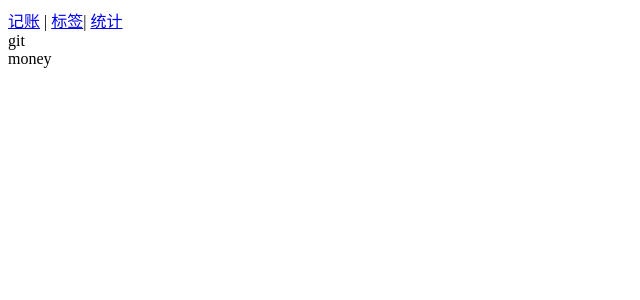
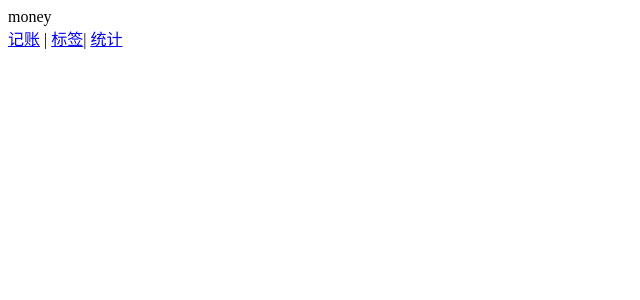
Before and after one commit to tyj1113/money, a Vue app: page /#/money in a window 1280 px wide. Shown: the top 300 px of the page, without its empty margins (0-640 px from the left). Built offline with nearby package versions, Linux system fonts and the light colour scheme.

Commit message:
封装nav组件

```diff
--- a/src/App.vue
+++ b/src/App.vue
@@ -1,10 +1,6 @@
 <template>
-  <div id="app">
-    <div id="nav">
-      <router-link to="/money">记账</router-link> |
-      <router-link to="/labels">标签</router-link>|
-      <router-link to="/statistics">统计</router-link>
-    </div>git
+  <div >
+
     <router-view/>
   </div>
 </template>
--- /dev/null
+++ b/src/components/Nav.vue
@@ -0,0 +1,17 @@
+<template>
+      <nav>
+        <router-link to="/money">记账</router-link> |
+        <router-link to="/labels">标签</router-link>|
+        <router-link to="/statistics">统计</router-link>
+      </nav>
+</template>
+
+<script lang="ts">
+export default {
+name: "Navs"
+}
+</script>
+
+<style lang="scss" scoped>
+
+</style>
--- a/src/main.ts
+++ b/src/main.ts
@@ -3,9 +3,10 @@ import App from './App.vue'
 import './registerServiceWorker'
 import router from './router'
 import store from './store'
+import Nav from '@/components/Nav.vue';
 
 Vue.config.productionTip = false
-
+Vue.component("Nav",Nav)
 new Vue({
   router,
   store,
--- a/src/components/Statistics.vue
+++ b/src/views/Labels.vue
@@ -1,10 +1,13 @@
 <template>
-    <div>statistics</div>
+    <div>labels
+      <Nav/>
+    </div>
+
 </template>
 
 <script lang="ts">
 export default {
-name: "Statistics"
+name: "Labels"
 }
 </script>
 
--- a/src/components/Money.vue
+++ b/src/views/Money.vue
@@ -1,5 +1,8 @@
 <template>
-  <div>money</div>
+  <div>money
+    <Nav/>
+  </div>
+
 </template>
 
 <script lang="ts">
--- /dev/null
+++ b/src/views/NotFound.vue
@@ -0,0 +1,15 @@
+<template>
+    <div>404
+    <router-link to="/">回到首页</router-link>
+    </div>
+</template>
+
+<script lang="ts">
+export default {
+name: "NotFound"
+}
+</script>
+
+<style lang="scss" scoped>
+
+</style>
--- a/src/components/Labels.vue
+++ b/src/views/Statistics.vue
@@ -1,11 +1,14 @@
 <template>
-    <div>labels</div>
+  <div>statistics
+    <Nav/>
+  </div>
+
 </template>
 
 <script lang="ts">
 export default {
-name: "Labels"
-}
+  name: 'Statistics'
+};
 </script>
 
 <style lang="scss" scoped>
```
Also changed, not shown: src/router/index.ts (+8 -3 lines).
